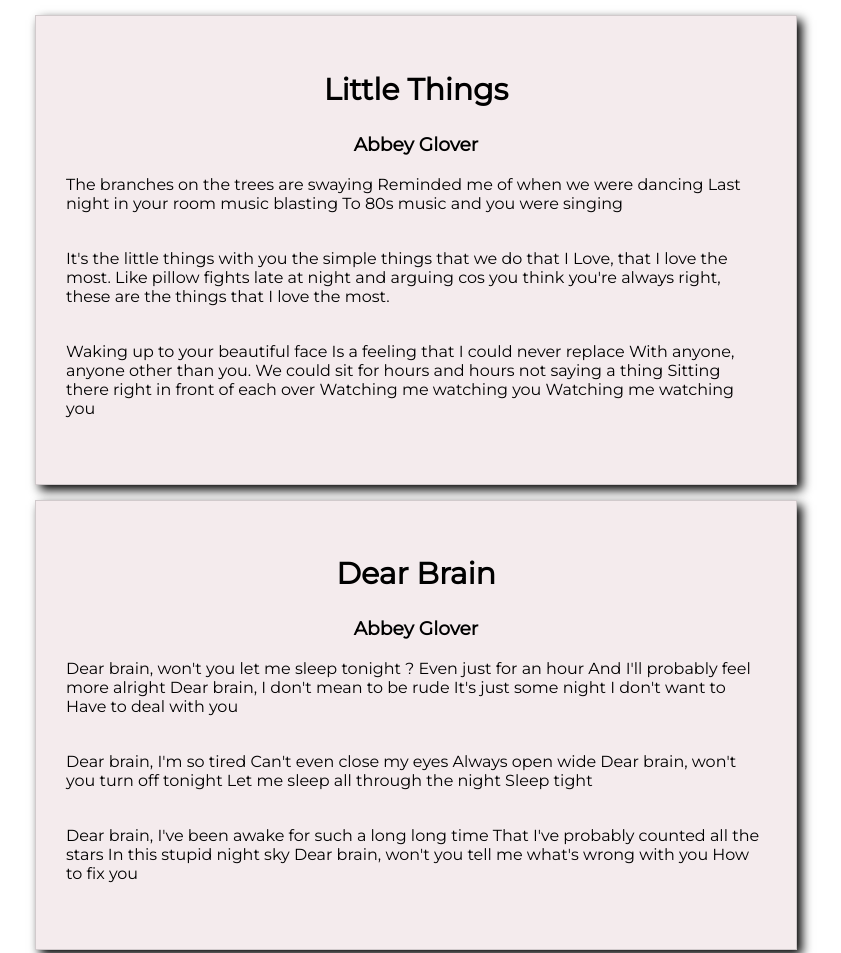
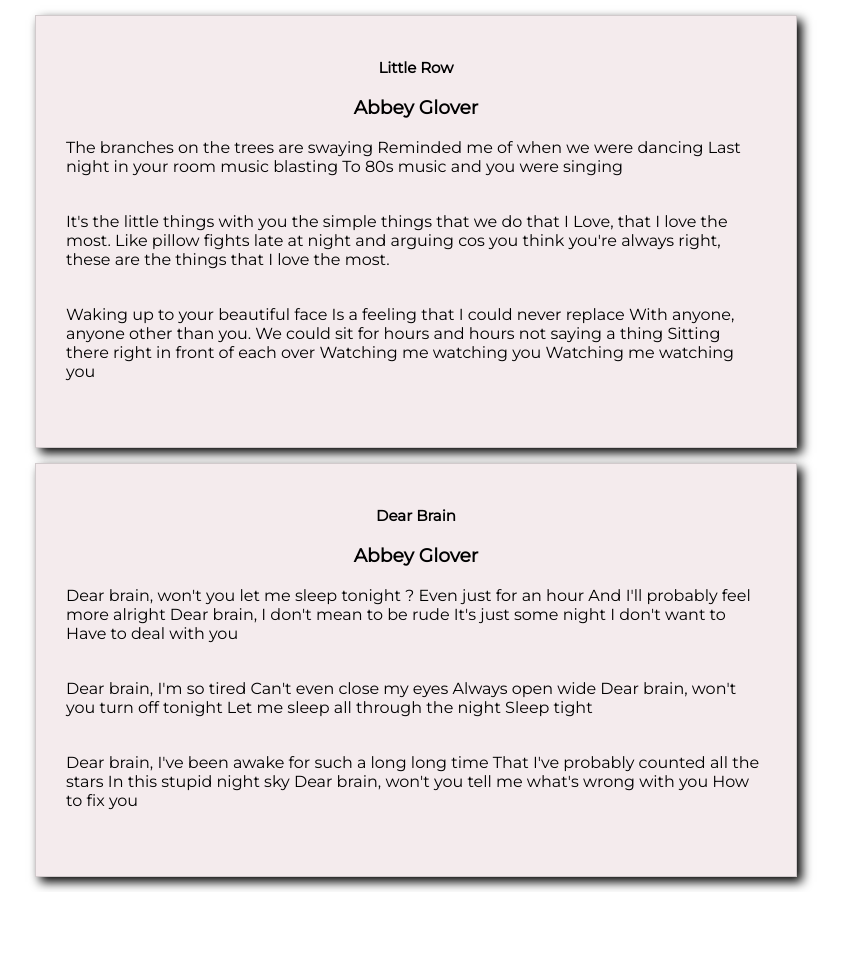
Before and after one commit to MarcinTomaszewski/learning-git-3, a plain HTML site: page index.html in a window 1280 px wide. Shown: the top 953 px of the page, without its empty margins (224-1065 px from the left). After the commit the page ends 892 px from the top, so only its background shows below. Drawn offline with Linux system fonts and the light colour scheme.

Commit message:
Change title in index.html and change size title in style.css

```diff
--- a/index.html
+++ b/index.html
@@ -8,7 +8,7 @@
 	</head>
 	<body>
 		<section class="main container">
-			<h1 class="main__title">Little Things</h1>
+			<h1 class="main__title">Little Row</h1>
 			<h3 class="main__litte-title">Abbey Glover</h3>
 			<p class="main__text">The branches on the trees are swaying
 				Reminded me of when we were dancing
--- a/style.css
+++ b/style.css
@@ -17,7 +17,7 @@ body {
 }
 
 .main__title {
-	font-size: 30px;
+	font-size: 15px;
 }
 
 .main__text {
```
